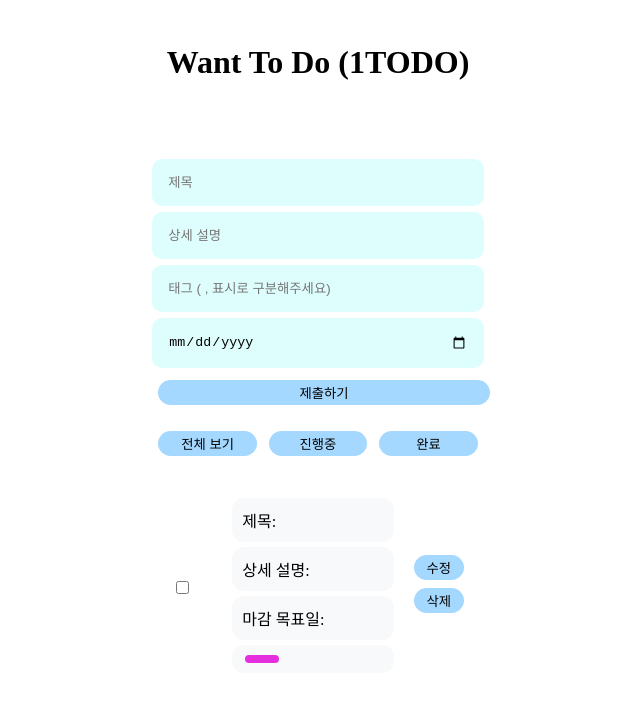
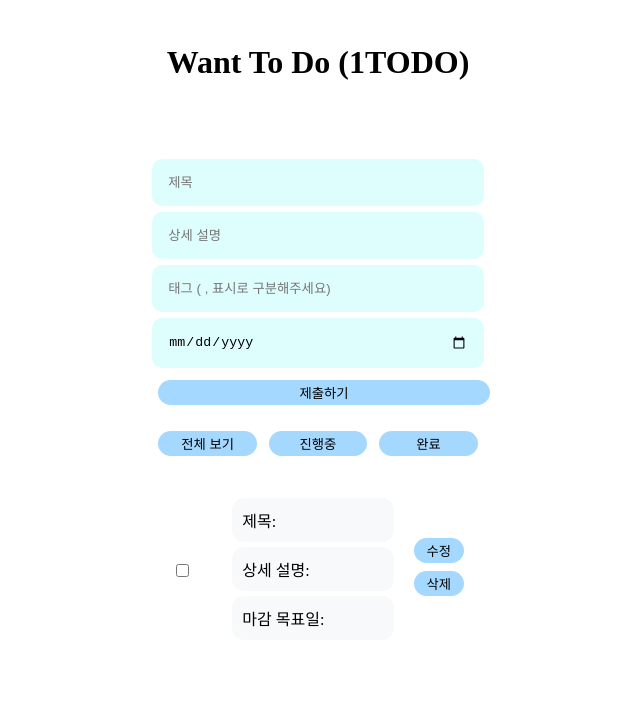
Before and after one commit to wonjin-dev/to-do-list, a React (Create React App) app: page / in a window 1280 px wide. Both pictures are taken after a click on the button "제출하기". Shown: the top 702 px of the page, without its empty margins (322-962 px from the left). Built offline with nearby package versions, Linux system fonts and the light colour scheme.

Commit message:
Set exception for tag input undefine

```diff
--- a/src/components/molecules/ToDoDetails.tsx
+++ b/src/components/molecules/ToDoDetails.tsx
@@ -15,11 +15,18 @@ interface Props {
 }
 
 const ToDoDetails: React.FC<Props> = (props: Props) => {
+  const [modal, setModal] = useState(false);
   const tagState = useSelector((state: ReduxState) => state.tags);
-  const splited = props.details.tags?.split(',');
+  const splited =
+    props.details.tags
+      ? props.details.tags?.split(',')
+      : undefined;
+
   const tagList = useMemo(() => {
+    // let a = '';
+    if(splited) {
+      // eslint-disable-next-line array-callback-return
       return tagState.map((tags, index) => {
-      if(splited){
           for(let i=0; i<splited.length; i++) {
             if(splited[i] === tagState[index].title) {
               if(tags.title.length > 4) {
@@ -29,13 +36,12 @@ const ToDoDetails: React.FC<Props> = (props: Props) => {
               }
             }
           }
+        })
+    } else {
+      return null;
     }
-      return null;
-    })
-  // eslint-disable-next-line react-hooks/exhaustive-deps
-  }, []);
+  }, [splited, tagState]);
 
-  const [modal, setModal] = useState(false);
   return (
     <Container>
       <CheckboxContainer>
@@ -49,7 +55,10 @@ const ToDoDetails: React.FC<Props> = (props: Props) => {
         <Details>{STRINGS.nameColon}{props.details.title}</Details>
         <Details>{STRINGS.descColon}{props.details.desc}</Details>
         <Details>{STRINGS.ddd}{props.details.ddd}</Details>
-        {tagList.length !==0 ? <Details>{tagList}</Details> : null}
+        {tagList !== null
+          ? <Details>{tagList}</Details>
+          : null
+        }
       </DetailsContainer>
       <BtnContainer>
         <StyledBtn onClick={props.onClickUpdate}>{STRINGS.edit}</StyledBtn>
```
Lines whose indentation alone changed are shown as unchanged.
